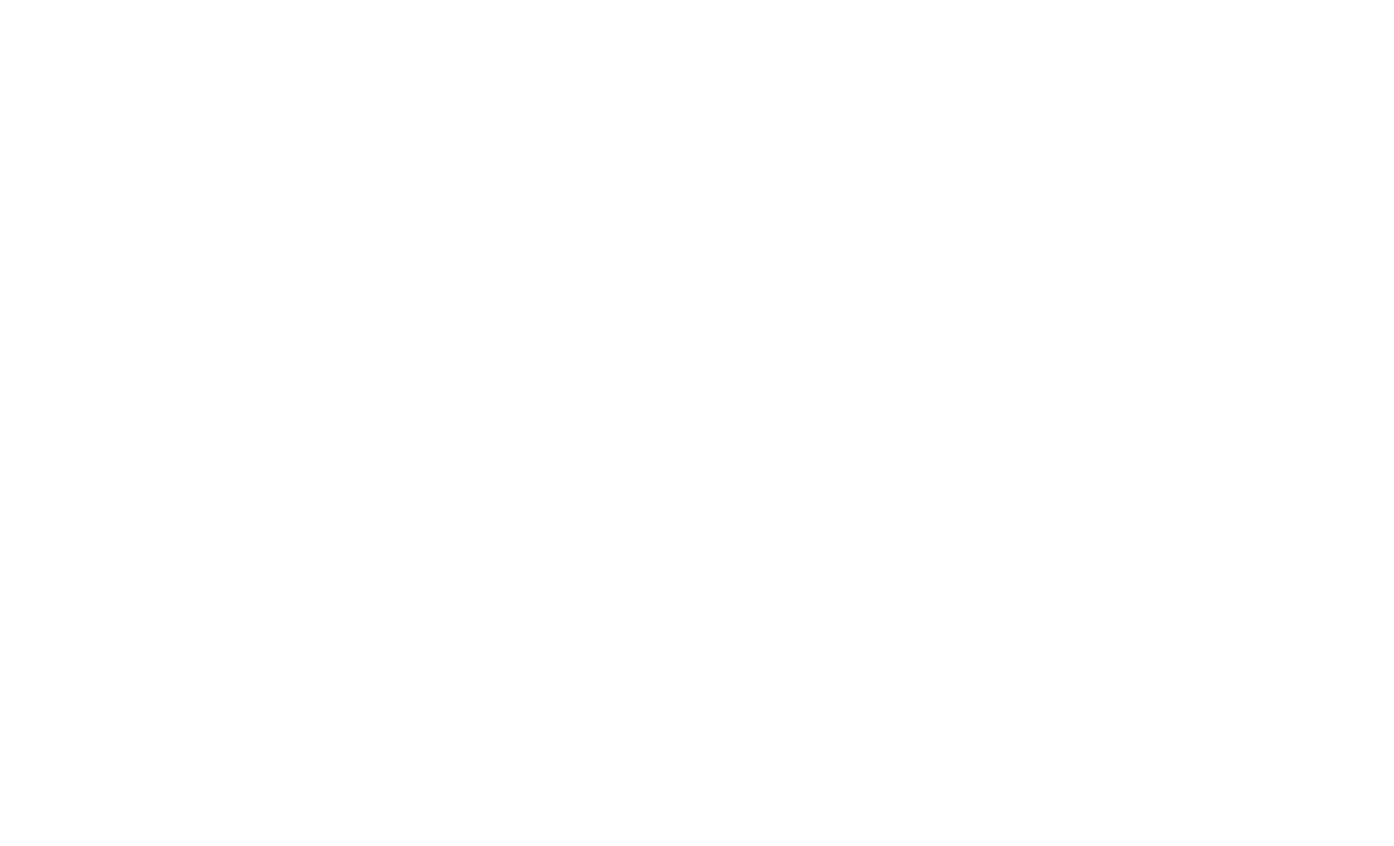
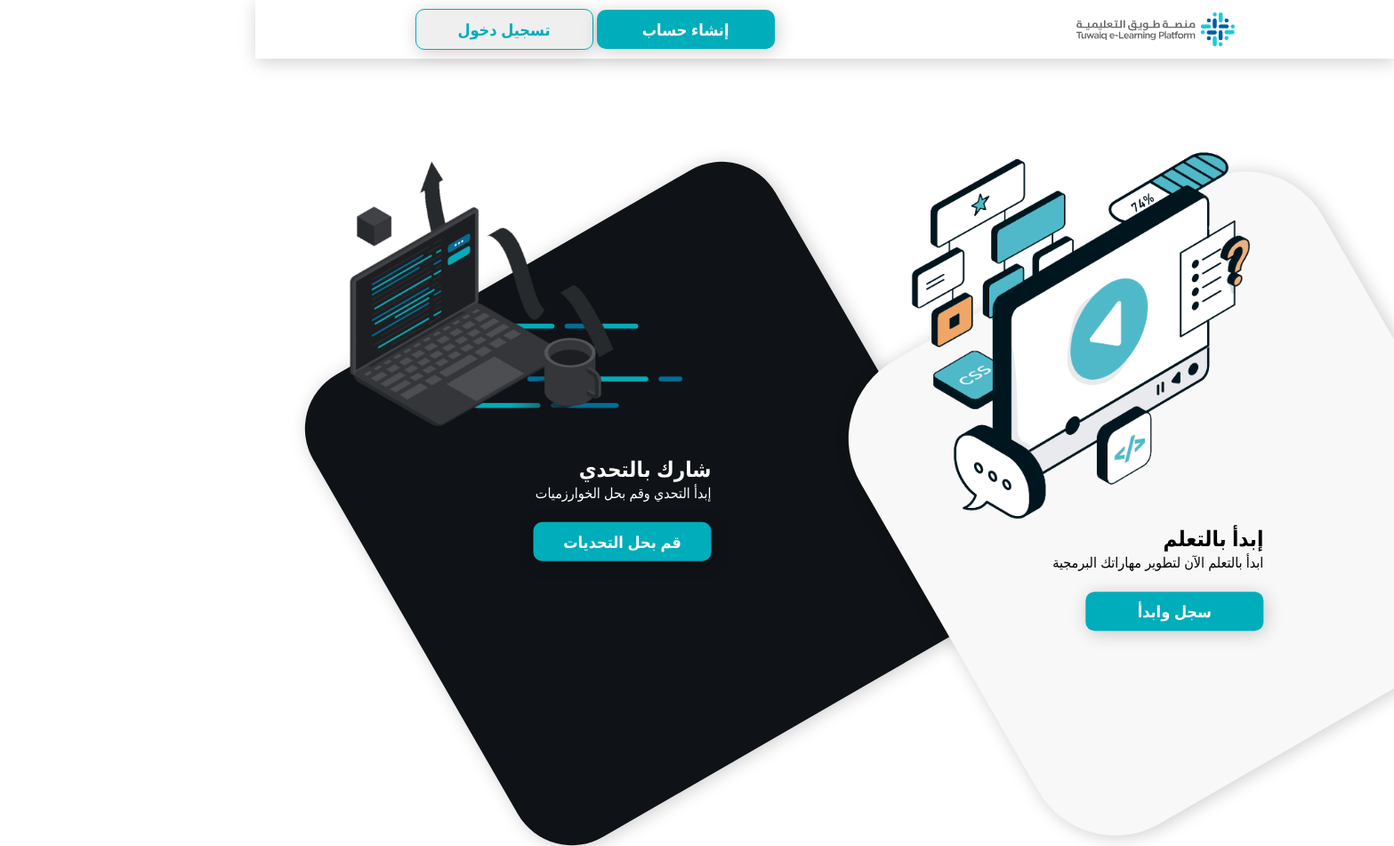
Before and after one commit to Tuwaiq-Platform-ClassA/Tuwaiq-platform, a plain HTML site: page index.html in a window 1280 px wide. Shown: the top 951 px of the page at 89% size, 1567 px wide, since content can reach past the window. Before the commit the page ends 800 px from the top, so only its background shows below. Drawn offline with Linux system fonts and the light colour scheme.

Commit message:
Abdulaziz part

```diff
--- /dev/null
+++ b/Styles/header.css
@@ -0,0 +1,133 @@
+* {
+  padding: 0;
+  margin: 0px;
+  font-family: "Segoe UI", Tahoma, Geneva, Verdana, sans-serif;
+}
+
+.nav-bar {
+  background-color: white;
+  box-shadow: 2px 3px 20px rgba(0, 0, 0, 0.2);
+  padding: 10px;
+  display: flex;
+  justify-content: space-around;
+}
+
+.light-part {
+  background-color: #f8f8f8;
+  box-shadow: 2px 3px 20px rgba(0, 0, 0, 0.2);
+  transform: rotate(-30deg);
+  border-radius: 100px;
+  width: 500px;
+  height: 500px;
+  position: relative;
+  left: 100px;
+  z-index: -1;
+  display: flex;
+  flex-direction: column;
+  justify-content: space-between;
+}
+.container {
+  display: flex;
+  flex-direction: column;
+}
+.content-light {
+  transform: rotate(30deg);
+  padding: 15px;
+  position: relative;
+  bottom: 50px;
+  right: 100px;
+}
+.content-light img {
+  width: 50%;
+}
+.content-dark img {
+  width: 50%;
+}
+.dark-part {
+  display: flex;
+  flex-direction: column;
+  justify-content: end;
+  align-items: center;
+  background-color: #0f1216;
+  box-shadow: 2px 3px 20px rgba(0, 0, 0, 0.2);
+  border-radius: 70px;
+  bottom: 300px;
+  height: 100vh;
+  position: relative;
+
+  z-index: -2;
+}
+.content-dark {
+  color: white;
+  padding: 15px;
+  position: relative;
+  bottom: 50px;
+  right: 100px;
+}
+
+.btn {
+  padding: 10px;
+  width: 200px;
+  background-color: #00adbb;
+  border: 0;
+  border-radius: 10px;
+  color: white;
+  font-weight: bold;
+  font-size: 18px;
+  box-shadow: 2px 3px 20px rgba(0, 0, 0, 0.2);
+}
+.btn-outline {
+  padding: 10px;
+  width: 200px;
+  border: 1px solid #00adbb;
+  border-radius: 10px;
+  color: #00adbb;
+  font-weight: bold;
+  font-size: 18px;
+  box-shadow: 2px 3px 20px rgba(0, 0, 0, 0.2);
+}
+.btns {
+  display: none;
+}
+@media only screen and (min-width: 800px) {
+  .collapse {
+    display: none;
+  }
+
+  .btns {
+    display: block;
+  }
+  .container {
+    flex-direction: row;
+    justify-content: center;
+  }
+  .light-part {
+    width: 600px;
+    height: 600px;
+    top: 200px;
+  }
+  .dark-part {
+    width: 600px;
+    height: 600px;
+    top: 200px;
+    bottom: 0px;
+    left: 100px;
+    transform: rotate(-30deg);
+    justify-content: space-between;
+  }
+  .content-dark {
+    transform: rotate(30deg);
+    position: relative;
+    bottom: 200px;
+  }
+  .content-dark img {
+    width: 75%;
+  }
+  .content-light {
+    position: relative;
+    bottom: 200px;
+  }
+  .content-light img {
+    width: 75%;
+  }
+}
--- a/Styles/style.css
+++ b/Styles/style.css
@@ -0,0 +1 @@
+@import "./header.css";
--- a/index.html
+++ b/index.html
@@ -5,12 +5,45 @@
     <meta http-equiv="X-UA-Compatible" content="IE=edge">
     <meta name="viewport" content="width=device-width, initial-scale=1.0">
     <title>Document</title>
+    <link rel="stylesheet" href="./Styles/style.css">
 </head>
-<body>
+<body dir="rtl">
 
     <!-- Header(P1) -->
-
-
+    <header class="header">
+        <nav class="nav-bar">
+            <img class="collapse" src="./images/Group 5.svg"/>
+            <img src="./images/logo.svg"/>
+            <div class="btns">
+                <button class="btn">إنشاء حساب</button>
+                <button class="btn-outline">تسجيل دخول</button>
+            </div>
+        </nav>
+    </header>
+    <div class="container">
+        <div class="light-part ">
+            <div class="content-light">
+                <img src="./images/banner0 copy.png" alt="start-learning">
+                <div class="learn">
+                <h2>إبدأ بالتعلم</h2>
+                <p>ابدأ بالتعلم الآن لتطوير مهاراتك البرمجية</p>
+                </div>
+            <br>
+            <button class="btn">سجل وابدأ </button>
+        </div>
+        </div>
+        <div class="dark-part">
+            <div class="content-dark">
+                <img src="./images/01dar@2x.png" alt="start-learning">
+                <div class="learn">
+                    <h2>شارك بالتحدي</h2>
+                    <p>إبدأ التحدي وقم بحل الخوارزميات</p>
+                </div>
+                <br>
+                <button class="btn">قم بحل التحديات </button>
+            </div>
+        </div>
+    </div>
     <!-- Main (P2)-->
 
 
```
Also changed, not shown: images/Group 5.svg (added), images/Rectangle 62.svg (added), 2 other files.
